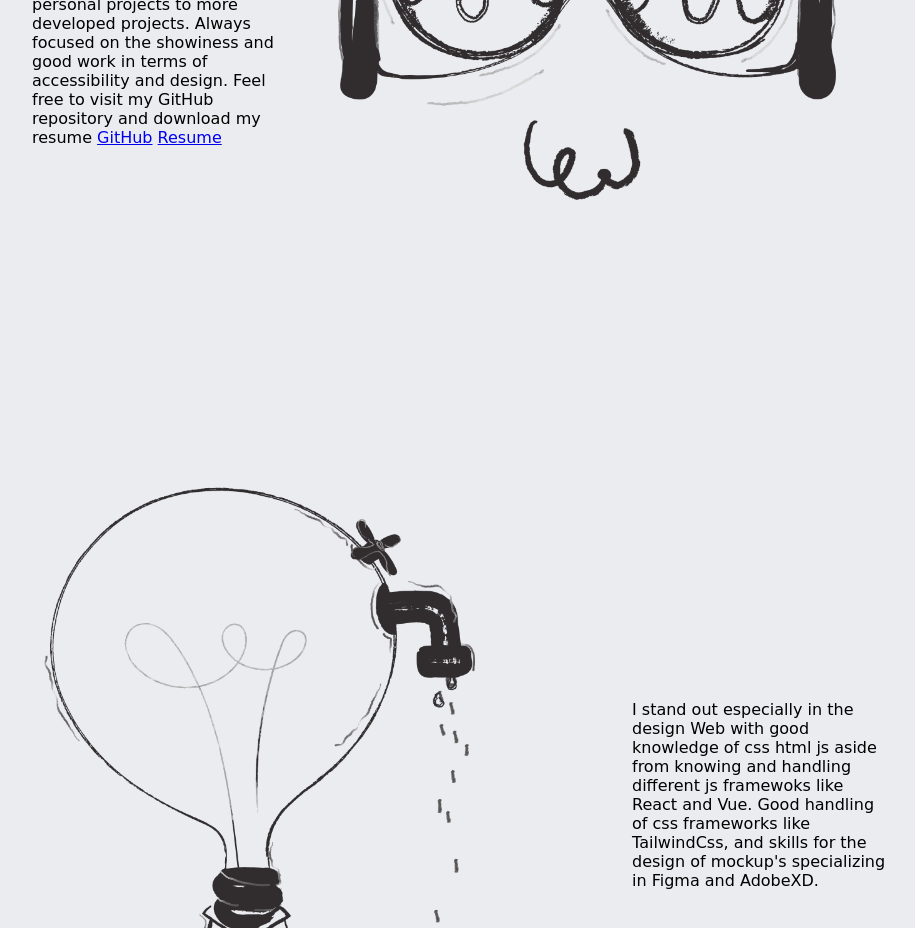
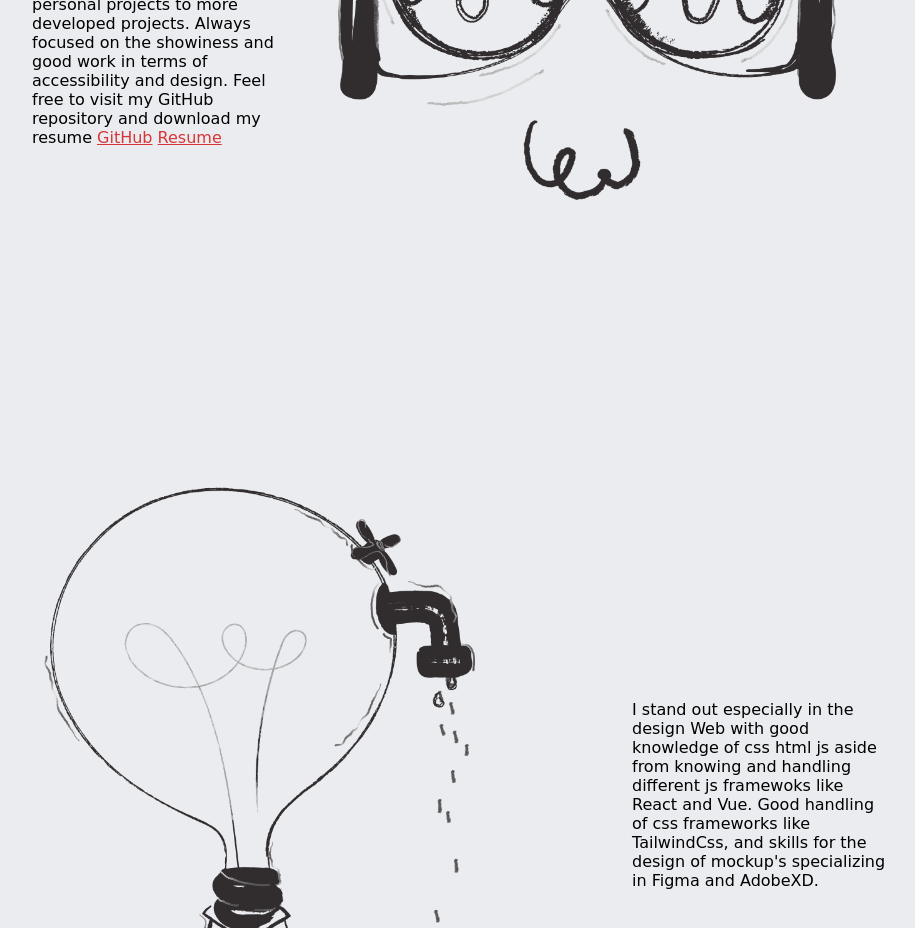
Before and after one commit to MiguelRodriguezSerrano/MigueRs-Portfolio, a website built with Parcel: page src/index.html in a window 1280 px wide. Shown: the part 1220-2148 px from the top of the page, without its empty margins (230-1145 px from the left). Built offline with nearby package versions, Linux system fonts and the light colour scheme; a web font is replaced by a local one.

Commit message:
changed a colors

```diff
--- a/src/index.html
+++ b/src/index.html
@@ -53,6 +53,7 @@
                   terms of accessibility and design. Feel free to visit my
                   GitHub repository and download my resume
                   <a
+                     class="git"
                      href="https://github.com/MiguelRodriguezSerrano"
                      target="_blank"
                      >GitHub</a
--- a/src/style/styles.scss
+++ b/src/style/styles.scss
@@ -396,3 +396,16 @@ body {
       padding: 40px;
    }
 }
+
+.git {
+   color: rgb(216, 54, 54);
+}
+.git:hover {
+   color: rgb(199, 13, 236);
+}
+.cv {
+   color: rgb(216, 54, 54);
+}
+.cv:hover {
+   color: rgb(199, 13, 236);
+}
```
